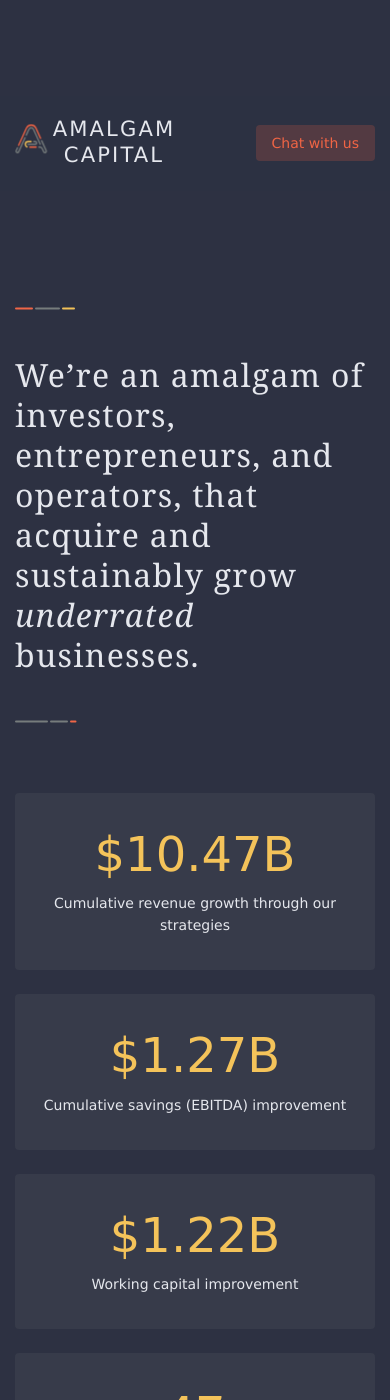
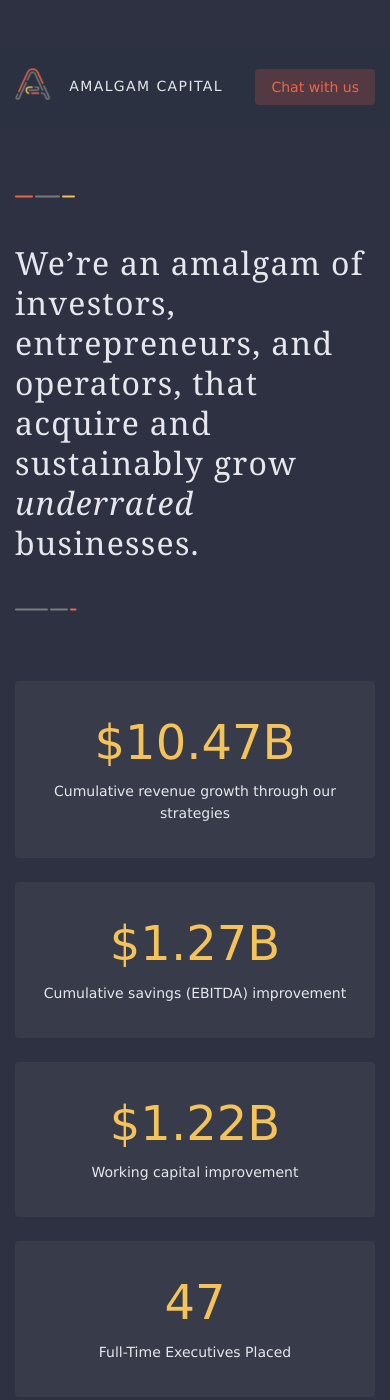
Before and after one commit to amalgam-capital/amalgam-capital.github.io, a Jekyll site: the page built from index.md, in a window 390 px wide and 1400 px high. Built offline with Jekyll 4.4.1, drawn with Linux system fonts in a browser that asks for light colours; some web fonts are replaced.

Commit message:
Mobile fix

```diff
--- a/_includes/header.html
+++ b/_includes/header.html
@@ -1,6 +1,6 @@
 <header  class="container site-header">
 	<div class="row">
-		<div class="col-xs-6 col-lg-5 col-lg-offset-1">
+		<div class="col-xs-8 col-lg-5 col-lg-offset-1">
 			<h1 class="logo">
 				<a class="logo-link" href="#">
 				<div class="mark">
@@ -10,7 +10,7 @@
 				</a>
 			</h1>
 		</div>
-		<nav data-aos="fade" class="site-nav col-xs-6 col-lg-5">
+		<nav data-aos="fade" class="site-nav col-xs-4 col-lg-5">
 			{% include navigation.html %}
 		</nav>
 	</div>
--- a/_sass/_home.scss
+++ b/_sass/_home.scss
@@ -1,7 +1,11 @@
 .home {
 	.site-header {
-		margin-top: $section-spacing * 2;
-		margin-bottom: $section-spacing * 2;
+		margin-top: $section-spacing;
+		margin-bottom: $section-spacing;
+		@include media-breakpoint-up(md) {
+			margin-top: $section-spacing * 2;
+			margin-bottom: $section-spacing * 2;
+		}
 	}
 }
 .home-section {
--- a/_sass/_layout.scss
+++ b/_sass/_layout.scss
@@ -10,20 +10,26 @@
 	}
 	h1.logo {
 	    font-family: $base-font-family;
-	    text-align: center;
+	    text-align: left;
 	    text-transform: uppercase;
 	    letter-spacing: 0.1em;
 	    font-weight: 500;
-	    font-size: 1.51em;
+	    font-size: 1em;
 	    display: block;
+	    @include media-breakpoint-up(md) {
+		    font-size: 1.51em;
+	    }
 	}
 	a.logo-link {
-		max-width: 323px;
+		max-width: 208px;
 	    display: flex;
 	    justify-content: space-between;
 	    color: $light-text;
 	    text-decoration: none;
 	    align-items: center;
+	    @include media-breakpoint-up(md) {
+		    max-width: 323px;
+	    }
 	    &:hover {
 		    color: darken( $light-text, 20%);
 	    }
@@ -32,7 +38,10 @@
 	    background: none;
 	    padding: 0;
 	    margin: 0;
-	    width: 58px;
+	    width: 36px;
+	    @include media-breakpoint-up(md) {
+		    width: 58px;
+	    }
 	}
 	nav {
 	display: flex;
--- a/_sass/_mixins.scss
+++ b/_sass/_mixins.scss
@@ -100,3 +100,127 @@
 		margin-bottom: 0rem + ($doc-line-height / $doc-font-size);
 	}
 }
+
+// Breakpoint viewport sizes and media queries.
+//
+// Breakpoints are defined as a map of (name: minimum width), order from small to large:
+//
+//    (xs: 0, sm: 576px, md: 768px, lg: 992px, xl: 1200px)
+//
+// The map defined in the `$grid-breakpoints` global variable is used as the `$breakpoints` argument by default.
+
+// Name of the next breakpoint, or null for the last breakpoint.
+//
+//    >> breakpoint-next(sm)
+//    md
+//    >> breakpoint-next(sm, (xs: 0, sm: 576px, md: 768px, lg: 992px, xl: 1200px))
+//    md
+//    >> breakpoint-next(sm, $breakpoint-names: (xs sm md lg xl))
+//    md
+@function breakpoint-next($name, $breakpoints: $grid-breakpoints, $breakpoint-names: map-keys($breakpoints)) {
+  $n: index($breakpoint-names, $name);
+  @return if($n != null and $n < length($breakpoint-names), nth($breakpoint-names, $n + 1), null);
+}
+
+// Minimum breakpoint width. Null for the smallest (first) breakpoint.
+//
+//    >> breakpoint-min(sm, (xs: 0, sm: 576px, md: 768px, lg: 992px, xl: 1200px))
+//    576px
+@function breakpoint-min($name, $breakpoints: $grid-breakpoints) {
+  $min: map-get($breakpoints, $name);
+  @return if($min != 0, $min, null);
+}
+
+// Maximum breakpoint width. Null for the largest (last) breakpoint.
+// The maximum value is calculated as the minimum of the next one less 0.02px
+// to work around the limitations of `min-` and `max-` prefixes and viewports with fractional widths.
+// See https://www.w3.org/TR/mediaqueries-4/#mq-min-max
+// Uses 0.02px rather than 0.01px to work around a current rounding bug in Safari.
+// See https://bugs.webkit.org/show_bug.cgi?id=178261
+//
+//    >> breakpoint-max(sm, (xs: 0, sm: 576px, md: 768px, lg: 992px, xl: 1200px))
+//    767.98px
+@function breakpoint-max($name, $breakpoints: $grid-breakpoints) {
+  $next: breakpoint-next($name, $breakpoints);
+  @return if($next, breakpoint-min($next, $breakpoints) - .02, null);
+}
+
+// Returns a blank string if smallest breakpoint, otherwise returns the name with a dash in front.
+// Useful for making responsive utilities.
+//
+//    >> breakpoint-infix(xs, (xs: 0, sm: 576px, md: 768px, lg: 992px, xl: 1200px))
+//    ""  (Returns a blank string)
+//    >> breakpoint-infix(sm, (xs: 0, sm: 576px, md: 768px, lg: 992px, xl: 1200px))
+//    "-sm"
+@function breakpoint-infix($name, $breakpoints: $grid-breakpoints) {
+  @return if(breakpoint-min($name, $breakpoints) == null, "", "-#{$name}");
+}
+
+// Media of at least the minimum breakpoint width. No query for the smallest breakpoint.
+// Makes the @content apply to the given breakpoint and wider.
+@mixin media-breakpoint-up($name, $breakpoints: $grid-breakpoints) {
+  $min: breakpoint-min($name, $breakpoints);
+  @if $min {
+    @media (min-width: $min) {
+      @content;
+    }
+  } @else {
+    @content;
+  }
+}
+
+// Media of at most the maximum breakpoint width. No query for the largest breakpoint.
+// Makes the @content apply to the given breakpoint and narrower.
+@mixin media-breakpoint-down($name, $breakpoints: $grid-breakpoints) {
+  $max: breakpoint-max($name, $breakpoints);
+  @if $max {
+    @media (max-width: $max) {
+      @content;
+    }
+  } @else {
+    @content;
+  }
+}
+
+// Media that spans multiple breakpoint widths.
+// Makes the @content apply between the min and max breakpoints
+@mixin media-breakpoint-between($lower, $upper, $breakpoints: $grid-breakpoints) {
+  $min: breakpoint-min($lower, $breakpoints);
+  $max: breakpoint-max($upper, $breakpoints);
+
+  @if $min != null and $max != null {
+    @media (min-width: $min) and (max-width: $max) {
+      @content;
+    }
+  } @else if $max == null {
+    @include media-breakpoint-up($lower, $breakpoints) {
+      @content;
+    }
+  } @else if $min == null {
+    @include media-breakpoint-down($upper, $breakpoints) {
+      @content;
+    }
+  }
+}
+
+// Media between the breakpoint's minimum and maximum widths.
+// No minimum for the smallest breakpoint, and no maximum for the largest one.
+// Makes the @content apply only to the given breakpoint, not viewports any wider or narrower.
+@mixin media-breakpoint-only($name, $breakpoints: $grid-breakpoints) {
+  $min: breakpoint-min($name, $breakpoints);
+  $max: breakpoint-max($name, $breakpoints);
+
+  @if $min != null and $max != null {
+    @media (min-width: $min) and (max-width: $max) {
+      @content;
+    }
+  } @else if $max == null {
+    @include media-breakpoint-up($name, $breakpoints) {
+      @content;
+    }
+  } @else if $min == null {
+    @include media-breakpoint-down($name, $breakpoints) {
+      @content;
+    }
+  }
+}
--- a/_sass/_variables.scss
+++ b/_sass/_variables.scss
@@ -4,11 +4,15 @@
 /*
    Breakpoints
    ========================================================================== */
-$short: new-breakpoint(max-height em(700) 12);
-$micro: new-breakpoint(min-width em(240) max-width em(480) 12);
-$small: new-breakpoint(min-width em(600) 12);
-$medium: new-breakpoint(min-width em(900) 12);
-$large: new-breakpoint(min-width em(1280) 12);
+
+$grid-breakpoints: (
+  xs: 0,
+  sm: 576px,
+  md: 768px,
+  lg: 992px,
+  xl: 1200px
+) !default;
+
 
 /*
    Typography variables
--- a/css/main.scss
+++ b/css/main.scss
@@ -1,6 +1,8 @@
 ---
 sitemap: false
 ---
+/* Vendor */
+
 
 /*
    Global
```
Also changed, not shown: 4 other files.
